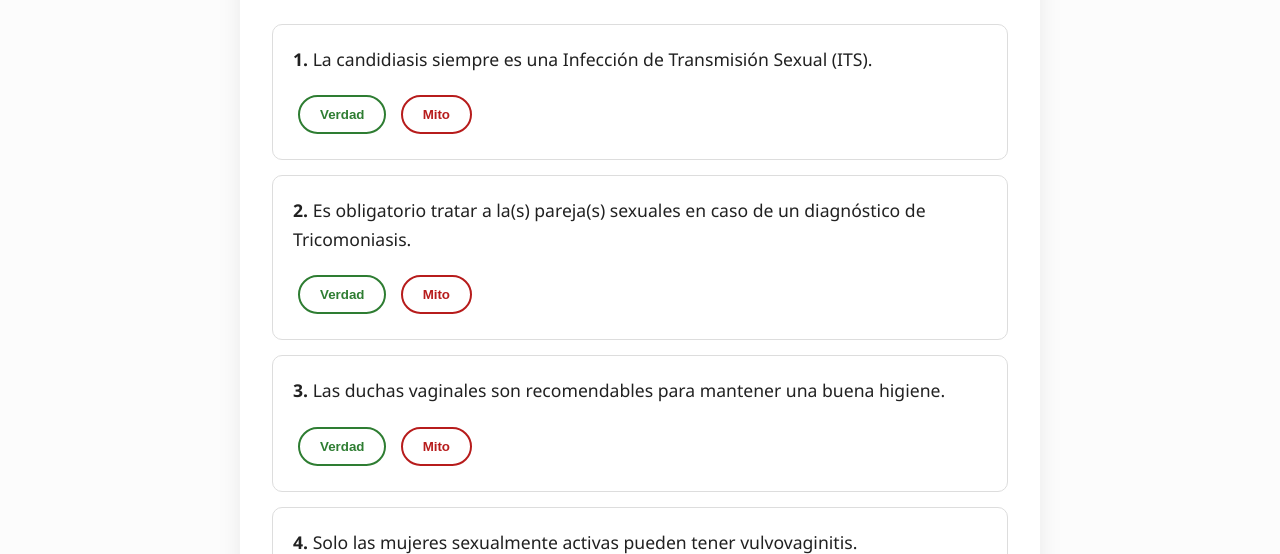
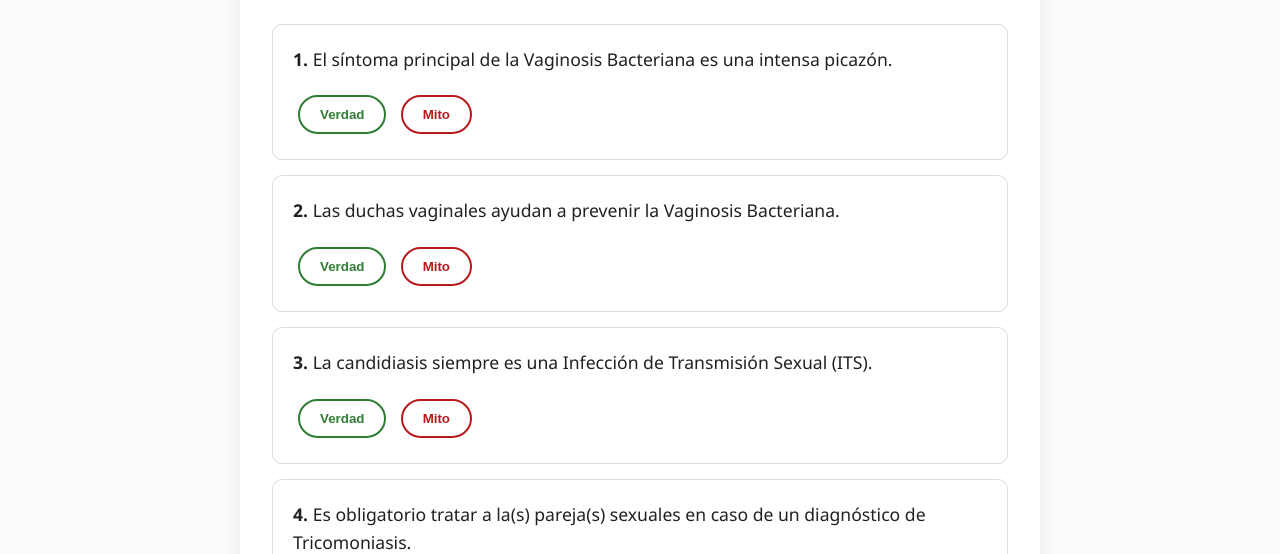
Before and after one commit to V0l4til/Vulvovaginitis-Obstetricia-UTA, a plain HTML site: page quiz.html in a window 1280 px wide. Shown: the part 246-800 px from the top of the page. Drawn offline with Linux system fonts and the light colour scheme.

Commit message:
Update quiz.html

```diff
--- a/quiz.html
+++ b/quiz.html
@@ -44,8 +44,24 @@
         <section class="quiz-section">
             <h2>¡Ponte a Prueba!</h2>
             <ul class="quiz-list">
+                 <li class="quiz-item">
+                    <p><strong>1.</strong> El síntoma principal de la Vaginosis Bacteriana es una intensa picazón.</p>
+                    <div class="quiz-buttons">
+                        <button class="truth" data-answer="incorrect">Verdad</button>
+                        <button class="myth" data-answer="correct">Mito</button>
+                    </div>
+                    <div class="quiz-feedback"><p><strong>MITO.</strong> ¡Correcto! El síntoma más característico de la Vaginosis Bacteriana es el mal olor (a pescado), mientras que la picazón y el ardor suelen estar ausentes.</p></div>
+                </li>
                 <li class="quiz-item">
-                    <p><strong>1.</strong> La candidiasis siempre es una Infección de Transmisión Sexual (ITS).</p>
+                    <p><strong>2.</strong> Las duchas vaginales ayudan a prevenir la Vaginosis Bacteriana.</p>
+                    <div class="quiz-buttons">
+                        <button class="truth" data-answer="incorrect">Verdad</button>
+                        <button class="myth" data-answer="correct">Mito</button>
+                    </div>
+                    <div class="quiz-feedback"><p><strong>MITO.</strong> ¡Muy bien! De hecho, es todo lo contrario. Las duchas vaginales son el principal factor de riesgo, ya que eliminan las bacterias buenas y alteran el pH protector de la vagina.</p></div>
+                </li>
+                <li class="quiz-item">
+                    <p><strong>3.</strong> La candidiasis siempre es una Infección de Transmisión Sexual (ITS).</p>
                     <div class="quiz-buttons">
                         <button class="truth" data-answer="incorrect">Verdad</button>
                         <button class="myth" data-answer="correct">Mito</button>
@@ -53,28 +69,12 @@
                     <div class="quiz-feedback"><p><strong>MITO.</strong> ¡Correcto! La candidiasis es causada por un sobrecrecimiento de un hongo que ya vive en el cuerpo. Generalmente no se considera una ITS.</p></div>
                 </li>
                 <li class="quiz-item">
-                    <p><strong>2.</strong> Es obligatorio tratar a la(s) pareja(s) sexuales en caso de un diagnóstico de Tricomoniasis.</p>
+                    <p><strong>4.</strong> Es obligatorio tratar a la(s) pareja(s) sexuales en caso de un diagnóstico de Tricomoniasis.</p>
                     <div class="quiz-buttons">
                         <button class="truth" data-answer="correct">Verdad</button>
                         <button class="myth" data-answer="incorrect">Mito</button>
                     </div>
                     <div class="quiz-feedback"><p><strong>VERDAD.</strong> ¡Exacto! Al ser una ITS, es crucial tratar a todas las parejas para cortar el ciclo de reinfección, incluso si no tienen síntomas.</p></div>
-                </li>
-                <li class="quiz-item">
-                    <p><strong>3.</strong> Las duchas vaginales son recomendables para mantener una buena higiene.</p>
-                    <div class="quiz-buttons">
-                        <button class="truth" data-answer="incorrect">Verdad</button>
-                        <button class="myth" data-answer="correct">Mito</button>
-                    </div>
-                    <div class="quiz-feedback"><p><strong>MITO.</strong> ¡Muy bien! Las duchas vaginales son perjudiciales porque eliminan las bacterias protectoras (flora vaginal) y alteran el pH, lo que puede aumentar el riesgo de infecciones.</p></div>
-                </li>
-                 <li class="quiz-item">
-                    <p><strong>4.</strong> Solo las mujeres sexualmente activas pueden tener vulvovaginitis.</p>
-                    <div class="quiz-buttons">
-                        <button class="truth" data-answer="incorrect">Verdad</button>
-                        <button class="myth" data-answer="correct">Mito</button>
-                    </div>
-                    <div class="quiz-feedback"><p><strong>MITO.</strong> ¡Correcto! La vulvovaginitis puede ser causada por muchos factores, no solo ITS. Las infecciones por hongos como la candidiasis o las irritaciones por productos químicos pueden afectar a cualquier mujer, independientemente de su actividad sexual.</p></div>
                 </li>
                  <li class="quiz-item">
                     <p><strong>5.</strong> Si los síntomas desaparecen por sí solos, ya no es necesario ir al médico.</p>
@@ -82,7 +82,7 @@
                         <button class="truth" data-answer="incorrect">Verdad</button>
                         <button class="myth" data-answer="correct">Mito</button>
                     </div>
-                    <div class="quiz-feedback"><p><strong>MITO.</strong> ¡Importante recordarlo! Aunque los síntomas disminuyan, es fundamental tener un diagnóstico correcto para asegurar que la infección está completamente curada y no se convierta en un problema recurrente o esconda otra condición. La consulta profesional es clave.</p></div>
+                    <div class="quiz-feedback"><p><strong>MITO.</strong> ¡Importante recordarlo! Aunque los síntomas disminuyan, es fundamental tener un diagnóstico correcto para asegurar que la infección está completamente curada y no se convierta en un problema recurrente.</p></div>
                 </li>
             </ul>
             <div class="back-link">
```
